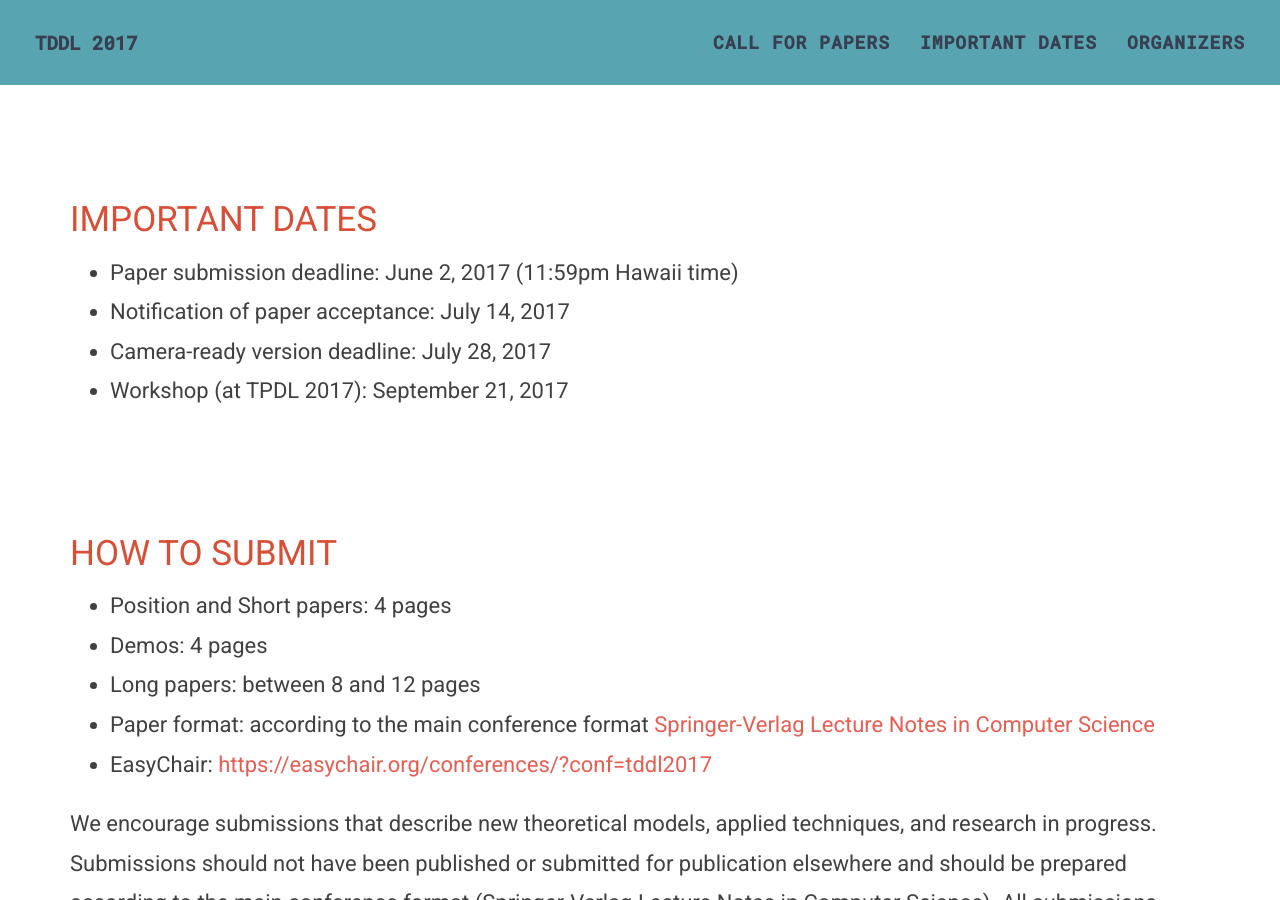
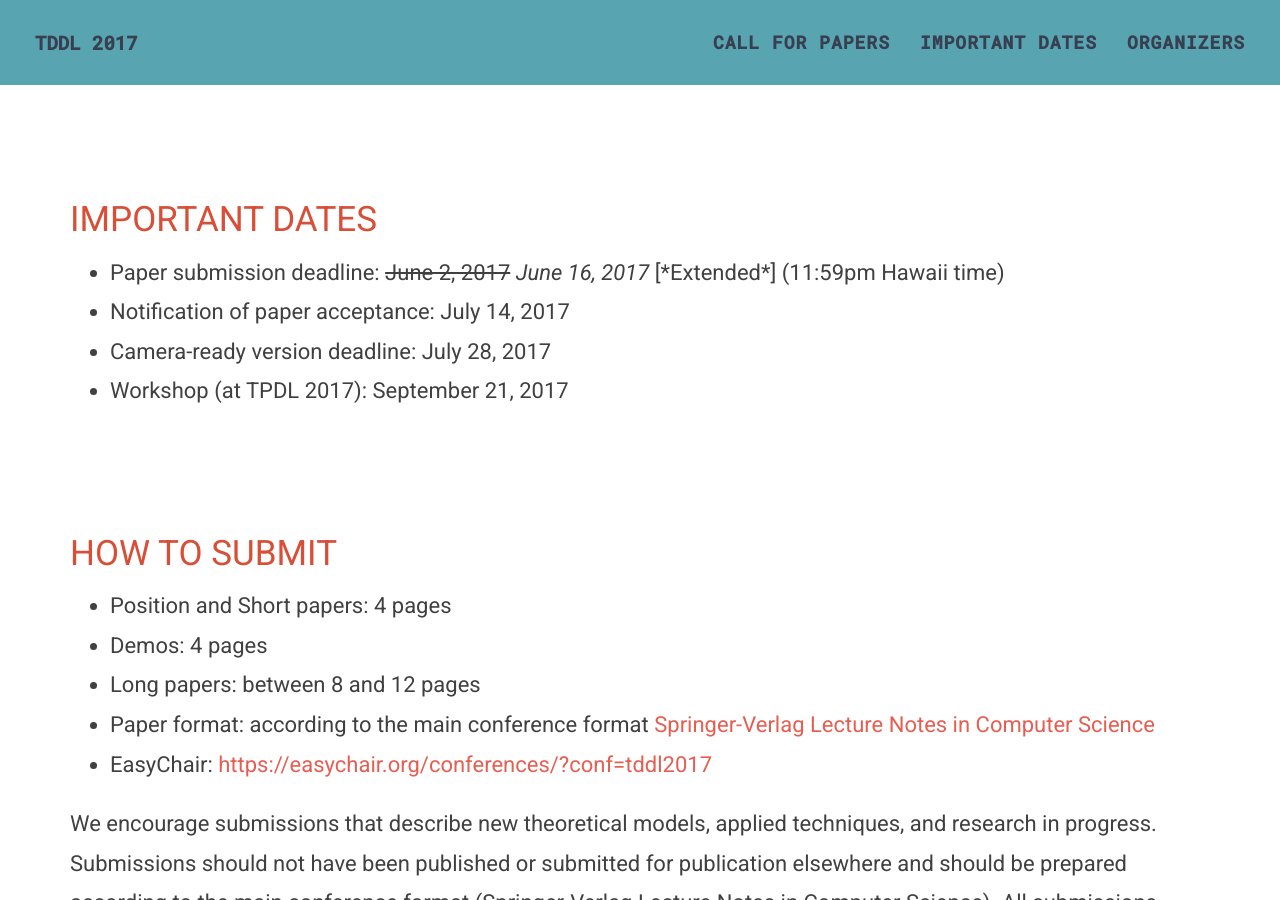
Before and after one commit to tddl2017/tddl2017.github.io, a Jekyll site: the page built from index.markdown, in a window 1280 px wide and 900 px high, scrolled down 1585 px. Built offline with Jekyll 4.4.1, drawn with Linux system fonts in a browser that asks for light colours.

Commit message:
Update index.markdown

```diff
--- a/index.markdown
+++ b/index.markdown
@@ -35,7 +35,7 @@ We invite papers that pertain to the workshop theme including but not limited to
 
 # IMPORTANT DATES
 
-* Paper submission deadline: June 2, 2017 (11:59pm Hawaii time)
+* Paper submission deadline: ~~June 2, 2017~~ *June 16, 2017* [\*Extended\*] (11:59pm Hawaii time)
 * Notification of paper acceptance: July 14, 2017
 * Camera-ready version deadline: July 28, 2017
 * Workshop (at TPDL 2017): September 21, 2017
```
